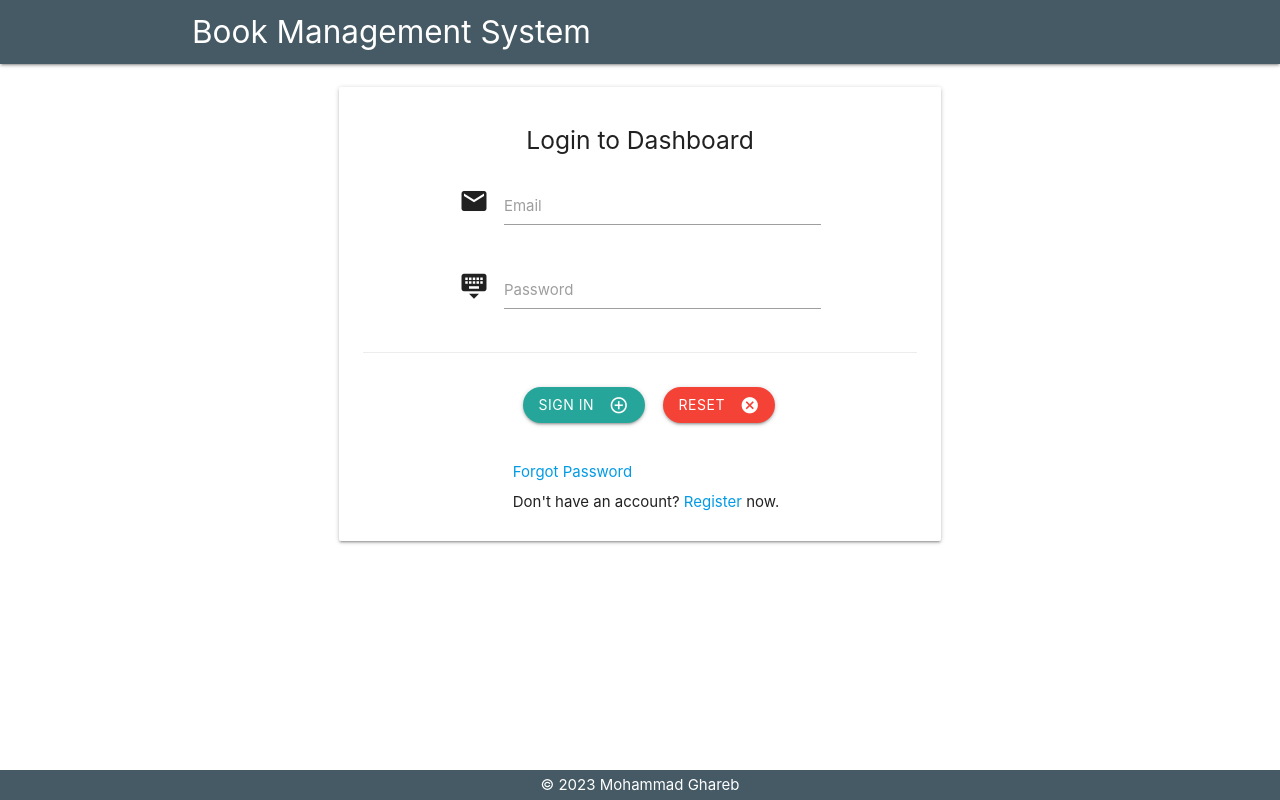
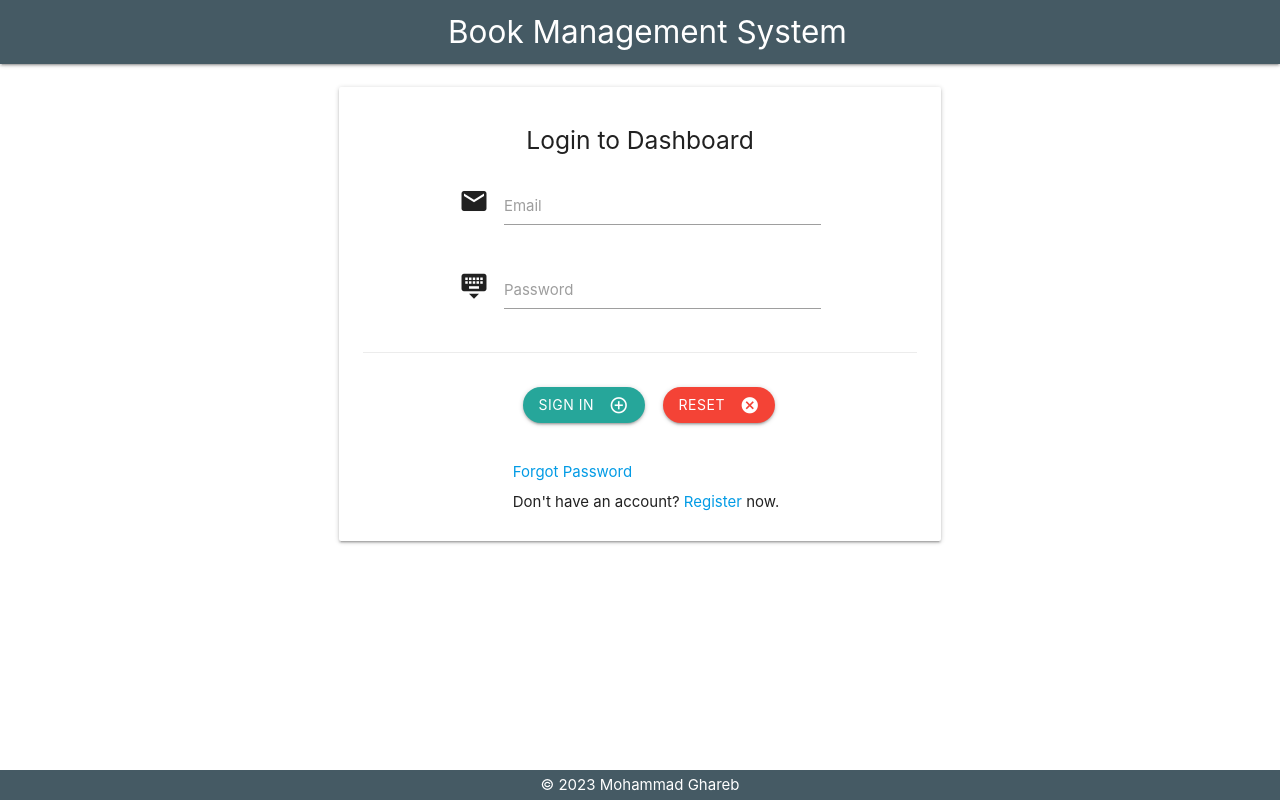
Before and after one commit to mohammadghareb/book-management-system, a React (Create React App) app: page / in a window 1280 px wide. Built offline with nearby package versions, Linux system fonts and the light colour scheme; no server answers.

Commit message:
enhance design

```diff
--- a/src/App.css
+++ b/src/App.css
@@ -2,6 +2,7 @@
   margin: 0;
   padding: 0;
   box-sizing: border-box;
+  text-decoration: none !important;
 }
 
 body {
@@ -50,9 +51,34 @@ footer {
   width: 350px;
   height: 30px;
   border-radius: 30px;
+  border-bottom: 0px;
   transform: translate(-52%, -52%);
   background: #9b9b9b;
   text-decoration: none !important;
+}
+input:not([type]),
+input[type="search"]:not(.browser-default) {
+  background-color: transparent;
+  border: none;
+  border-bottom: 0px;
+  border-radius: 0;
+  outline: none;
+  height: 3rem;
+  width: 100%;
+  font-size: 16px;
+  margin: 0 0 8px 0;
+  padding: 0;
+  box-shadow: none;
+  box-sizing: content-box;
+  transition: box-shadow 0.3s, border 0.3s;
+}
+.header--title {
+  width: 50%;
+  color: #e8e9f3;
+  font-size: 1.5em;
+  text-align: center;
+  margin: 0;
+  margin-left: 10%;
 }
 @media (max-width: 600px) {
   .left-panel {
--- a/src/Components/Dashboard/Books.js
+++ b/src/Components/Dashboard/Books.js
@@ -6,7 +6,7 @@ import {
 } from "../../Constants";
 const Books = ({ books, searchAuthor }) => {
   return (
-    <div className="col s12 m9 right-panel">
+    <div className="col s6 m12">
       {books.length > 0 ? (
         <div className="row" style={{ padding: "16px" }}>
           {books
@@ -14,7 +14,7 @@ const Books = ({ books, searchAuthor }) => {
               book.author.toLowerCase().includes(searchAuthor.toLowerCase())
             )
             .map((book) => (
-              <div className="col s12 m4" key={book.id}>
+              <div className="col s3 m3" key={book.id}>
                 <div className="card grey lighten-5 z-depth-1 hoverable">
                   <div className="card-image">
                     <img
--- a/src/Components/Dashboard/index.js
+++ b/src/Components/Dashboard/index.js
@@ -64,7 +64,7 @@ const Dashboard = () => {
           <input
             disableUnderline={true}
             id="author"
-            type="text"
+            type="search"
             className="search"
             value={searchAuthor}
             onChange={(e) => setSearchAuthor(e.target.value)}
--- a/src/Components/NavBar/index.js
+++ b/src/Components/NavBar/index.js
@@ -19,7 +19,7 @@ const NavBar = () => {
             </button>
           </div>
         ) : null}
-        <div className="container nav-wrapper">
+        <div class="header--title">
           <Link to="/books">
             <span className="brand-logo">{CW_NAVBAR_TITLE}</span>
           </Link>
```
Also changed, not shown: src/Assets/Images/screen-homepage.png (added).
